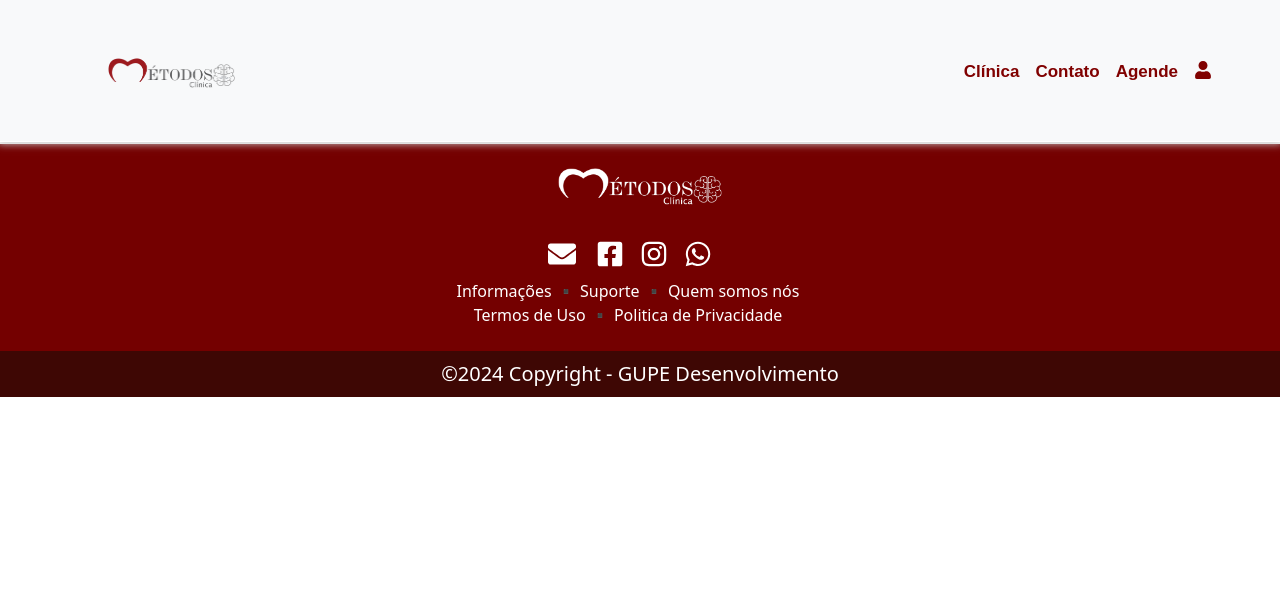
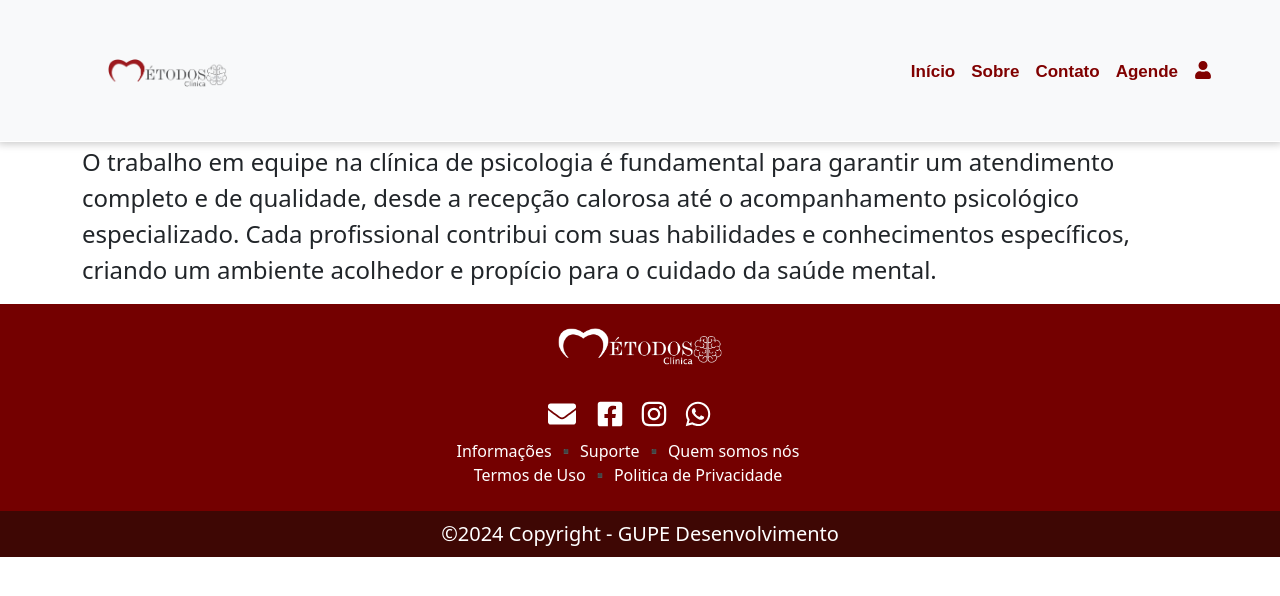
Before and after one commit to PedroOmeeti/clinica-metodos-principal, a React (Create React App) app: page /sobre in a window 1280 px wide. Shown: the top 596 px of the page. Built offline with nearby package versions, Linux system fonts and the light colour scheme.

Commit message:
Adicionando a tela de inicio e sobre

```diff
--- a/src/App.js
+++ b/src/App.js
@@ -4,12 +4,13 @@ import "./App.css";
 import "bootstrap/dist/css/bootstrap.min.css";
 import { Container, Row, Col } from "reactstrap";
 import NavA from "./components/NavA";
-import Clinica from "./components/pages/Clinica.js";
+import Inicio from "./components/pages/Inicio.js";
 import Contato from "./components/pages/Contato.js";
 import Agende from "./components/pages/Agende.js";
 import Adm from "./components/pages/pagesADM/Adm.js";
 import MenuFooter from "./components/MenuFooter.js";
 import Sweet from "./components/SweetAlert.js";
+import Sobre from "./components/pages/Sobre.js";
 
 function App() {
 
@@ -58,7 +59,8 @@ function AnimatedRoutes() {
         {
         console.log(useLocation().pathname)
         }
-          <Route path="/" element={<Clinica />} />
+          <Route path="/" element={<Inicio />} />
+          <Route path="/sobre" element={<Sobre />} />
           <Route path="/contato" element={<Contato />} />
           <Route path="/agende" element={<Agende />} />
           <Route path="/adm" element={<Adm />} />
--- a/src/components/NavA.js
+++ b/src/components/NavA.js
@@ -24,7 +24,10 @@ function NavA() {
 
         <Nav id='barra' className="me-auto d-md-row justify-content-around'" navbar>
           <NavItem>
-            <Link id='roter' className='nav-link cor-texto' to="/">Clínica</Link>
+            <Link id='roter' className='nav-link cor-texto' to="/">Início</Link>
+          </NavItem>
+          <NavItem>
+            <Link id='roter' className='nav-link cor-texto' to="/Sobre">Sobre</Link>
           </NavItem>
           <NavItem>
             <Link id='roter' className='nav-link cor-texto' to="/Contato">Contato</Link>
--- a/src/components/pages/Clinica.js
+++ b/src/components/pages/Inicio.js
@@ -25,7 +25,7 @@ import Ambiente2 from '../img/ambiente2.png'
 
 
 
-function Clinica() {
+function Inicio() {
   return (
     <div>
       <Row>
@@ -131,4 +131,4 @@ function Clinica() {
   );
 }
 
-export default Clinica;
+export default Inicio;
--- /dev/null
+++ b/src/components/pages/Sobre.js
@@ -0,0 +1,18 @@
+import { Col, Container, Row } from "reactstrap"
+
+function Sobre() {
+  return(
+    <Container>
+      <Row>
+
+      </Row>
+      <Row>
+        <Col>
+          <p className="fs-4">O trabalho em equipe na clínica de psicologia é fundamental para garantir um atendimento completo e de qualidade, desde a recepção calorosa até o acompanhamento psicológico especializado. Cada profissional contribui com suas habilidades e conhecimentos específicos, criando um ambiente acolhedor e propício para o cuidado da saúde mental.</p>
+        </Col>
+      </Row>
+    </Container>
+  )
+}
+
+export default Sobre
```
